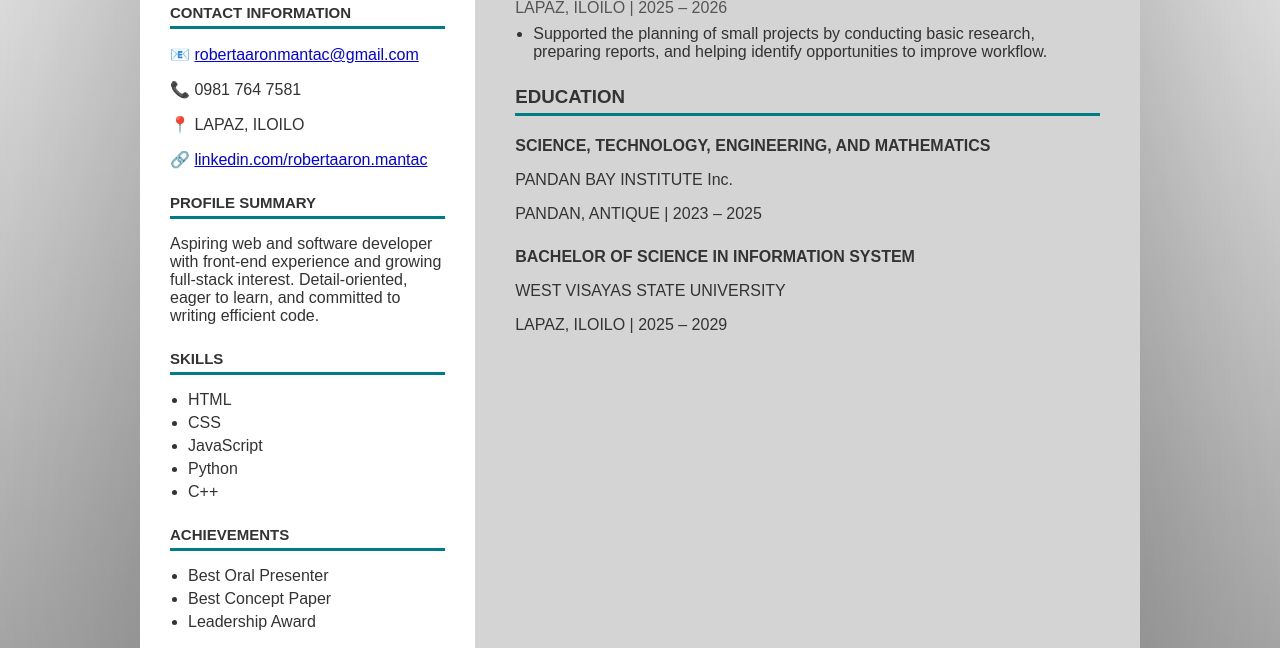
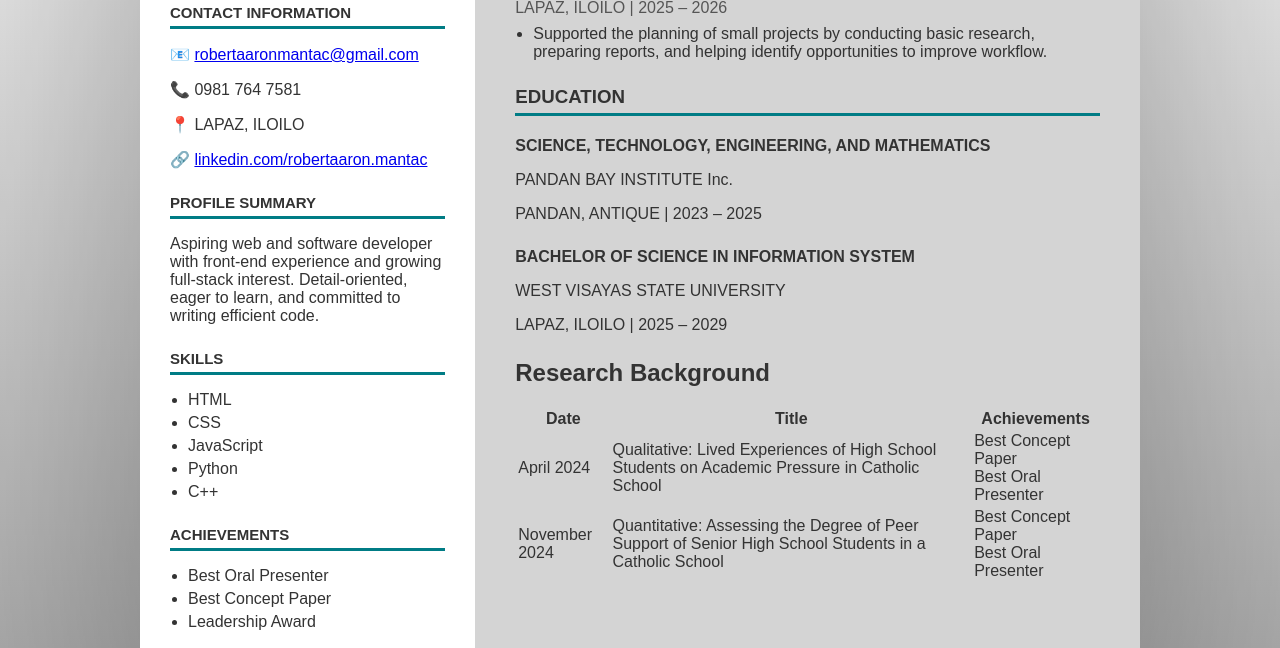
Before and after one commit to xione-io/mantac, a plain HTML site: page index.html in a window 1280 px wide. Shown: the part 304-952 px from the top of the page. Drawn offline with Linux system fonts and the light colour scheme.

Commit message:
Update index.html

```diff
--- a/index.html
+++ b/index.html
@@ -107,9 +107,36 @@
 
         </section>
 
+        <section class="table">
+            <h2>Research Background</h2>
+            <table>
+                <thead>
+                    <tr>
+                        <th>Date</th>
+                        <th>Title</th>
+                        <th>Achievements</th>
+                    </tr>
+                </thead>
+
+                <tbody>
+                    <tr>
+                        <td>April 2024</td>
+                        <td>Qualitative: Lived Experiences of High School Students on Academic Pressure in Catholic School</td>
+                        <td>Best Concept Paper<br>Best Oral Presenter</td>
+                    </tr>
+                    <tr>
+                        <td>November 2024</td>
+                        <td>Quantitative: Assessing the Degree of Peer Support of Senior High School Students in a Catholic School</td>
+                        <td>Best Concept Paper<br>Best Oral Presenter</td>
+                    </tr>
+                </tbody>
+            </table>
+        </section>
+
     </main>
 
 </div>
 
 </body>
+
 </html>
```
